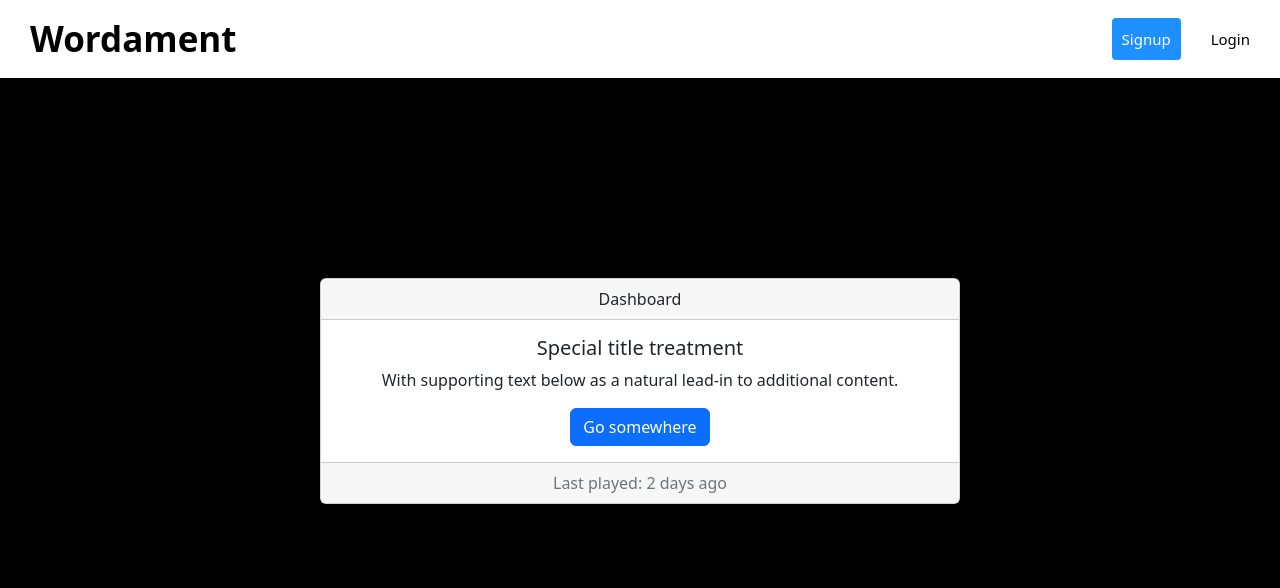
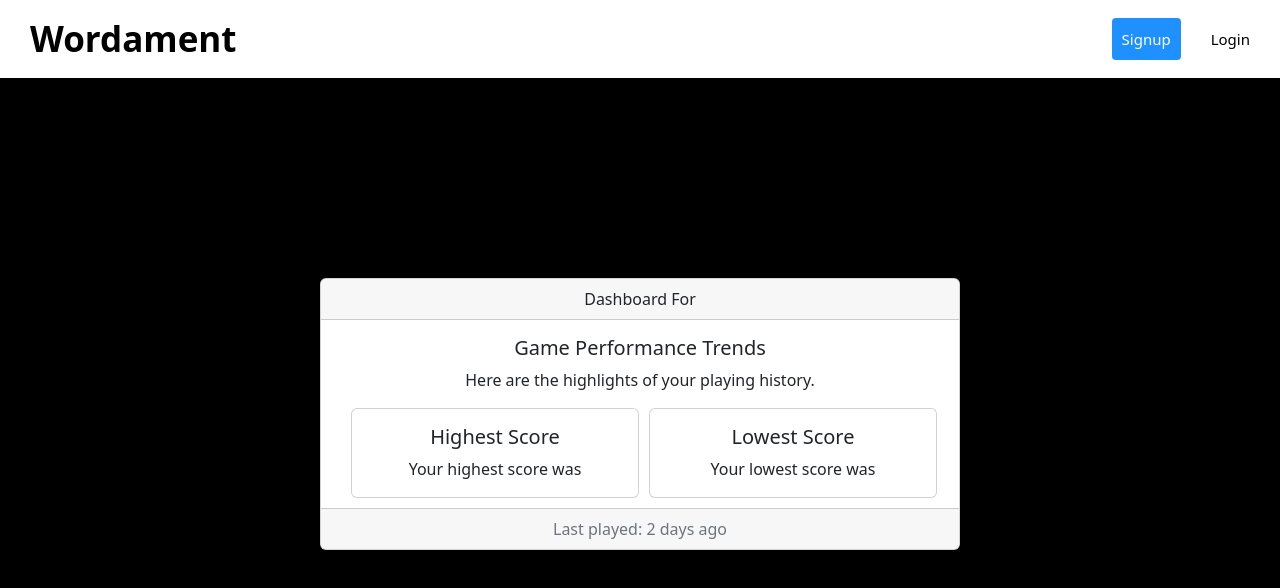
Before and after one commit to czhou578/Wordament-Wordle-v2, a React (Create React App) app in the folder my-app/: page /dashboard in a window 1280 px wide. Shown: the top 588 px of the page. Built offline with nearby package versions, Linux system fonts and the light colour scheme.

Commit message:
highest and lowest score posted

```diff
--- a/my-app/src/components/EndGameModal.tsx
+++ b/my-app/src/components/EndGameModal.tsx
@@ -1,3 +1,7 @@
+import { useEffect, useState } from "react";
+import { useSelector } from "react-redux";
+import { Link } from "react-router-dom";
+import { RootState } from "../redux/store";
 import styles from "./endmodal.module.css";
 
 interface Props {
@@ -6,16 +10,31 @@ interface Props {
 }
 
 export default function EndGameModal(props: Props) {
+  const token = useSelector((state: RootState) => state.info.token.token);
+  const [signedInModal, setSignedInModal] = useState<boolean>(false);
+
+  useEffect(() => {
+    if (token) {
+      setSignedInModal(true);
+    }
+  }, []);
+
   return (
     <div className={styles.container}>
       <div className={styles.headerContainer}>
         <h2 className={styles.header}>End of Round!</h2>
       </div>
       <div className={styles.preTextContainer}>
+        {!signedInModal ? (
           <pre className={styles.preText}>
             Your final score is: {props.score}. If you want your scores to be
             saved, register for an account!
           </pre>
+        ) : (
+          <pre className={styles.preText}>
+            Your final score is: {props.score}. Want to play again?
+          </pre>
+        )}
       </div>
       <div className={styles.image}>
         <img
@@ -24,6 +43,7 @@ export default function EndGameModal(props: Props) {
           className={styles.imag}
         />
       </div>
+      {!signedInModal ? (
         <div className={styles.btnContainer}>
           <button
             className={styles.button}
@@ -32,6 +52,19 @@ export default function EndGameModal(props: Props) {
             Play Again
           </button>
         </div>
+      ) : (
+        <div className={styles.btnContainer}>
+          <Link to={"/dashboard"}>
+            <button className={styles.button}>Vendor Dashboard</button>
+          </Link>
+          <button
+            className={styles.button}
+            onClick={() => window.location.reload()}
+          >
+            Play Again
+          </button>
+        </div>
+      )}
     </div>
   );
 }
--- a/my-app/src/components/UserDashboard.tsx
+++ b/my-app/src/components/UserDashboard.tsx
@@ -2,9 +2,12 @@ import React, { useEffect, useState } from "react";
 import { Headerbar } from "./Headerbar";
 import { useSelector } from "react-redux";
 import { RootState } from "../redux/store"; //import to get rid of ts error in useselector
+import axios from "axios";
 
 export const UserDashboard: React.FC = () => {
   const [userName, setUserName] = useState<string>("");
+  const [highestScore, setHighestScore] = useState<number | null>(null);
+  const [lowestScore, setLowestScore] = useState<number | null>(null);
   const token = useSelector((state: RootState) => state.info.token.token);
 
   function parseJwt(token: string) {
@@ -26,6 +29,27 @@ export const UserDashboard: React.FC = () => {
     if (token) {
       console.log(parseJwt(token));
       setUserName(parseJwt(token).name);
+
+      const highScoreRequest = axios({
+        method: "post",
+        url: "http://localhost:3001/scores/highest-score",
+        data: { userName: parseJwt(token).name },
+      });
+
+      const lowestScoreRequest = axios({
+        method: "post",
+        url: "http://localhost:3001/scores/lowest-score",
+        data: { userName: parseJwt(token).name },
+      });
+
+      Promise.all([highScoreRequest, lowestScoreRequest]).then((data) => {
+        let highScore = JSON.parse(JSON.stringify(data[0].data))["MAX(Score)"];
+        let lowScore = JSON.parse(JSON.stringify(data[1].data))["MIN(Score)"];
+
+        console.log(highScore);
+        setHighestScore(highScore);
+        setLowestScore(lowScore);
+      });
     }
   }, []);
 
@@ -37,16 +61,46 @@ export const UserDashboard: React.FC = () => {
           className="card text-center"
           style={{ width: "50%", marginTop: "200px", marginLeft: "25%" }}
         >
-          <div className="card-header">Dashboard</div>
+          <div className="card-header">
+            Dashboard For <b>{userName}</b>
+          </div>
           <div className="card-body">
-            <h5 className="card-title">Special title treatment</h5>
+            <h5 className="card-title">Game Performance Trends</h5>
             <p className="card-text">
-              With supporting text below as a natural lead-in to additional
-              content.
+              Here are the highlights of your playing history.
             </p>
-            <a href="#" className="btn btn-primary">
-              Go somewhere
-            </a>
+          </div>
+          <div style={{ display: "flex" }}>
+            <div
+              className="card"
+              style={{
+                width: "18rem",
+                marginLeft: "30px",
+                marginBottom: "10px",
+              }}
+            >
+              <div className="card-body">
+                <h5 className="card-title">Highest Score</h5>
+                <p className="card-text">
+                  Your highest score was <b>{highestScore}</b>
+                </p>
+              </div>
+            </div>
+            <div
+              className="card"
+              style={{
+                width: "18rem",
+                marginLeft: "10px",
+                marginBottom: "10px",
+              }}
+            >
+              <div className="card-body">
+                <h5 className="card-title">Lowest Score</h5>
+                <p className="card-text">
+                  Your lowest score was <b>{lowestScore}</b>
+                </p>
+              </div>
+            </div>
           </div>
           <div className="card-footer text-muted">Last played: 2 days ago</div>
         </div>
--- a/my-app/src/components/endmodal.module.css
+++ b/my-app/src/components/endmodal.module.css
@@ -36,10 +36,13 @@
 }
 
 .btnContainer {
+  display: flex;
+  justify-content: space-around;
   position: absolute;
   right: 30px;
-  top: 90%;
-  margin-left: 45%;
+  top: 80%;
+  margin-left: 5%;
+  width: 400px;
 }
 
 .button {
@@ -48,6 +51,12 @@
   font-size: 15px;
   background-color: aquamarine;
   cursor: pointer;
+}
+
+.button:nth-child(1) {
+  position: relative;
+  right: 0px;
+  width: 200px;
 }
 
 .image {
```
Also changed, not shown: my-app/routes/scores.js (+24 -4 lines). Lines whose indentation alone changed are shown as unchanged.
